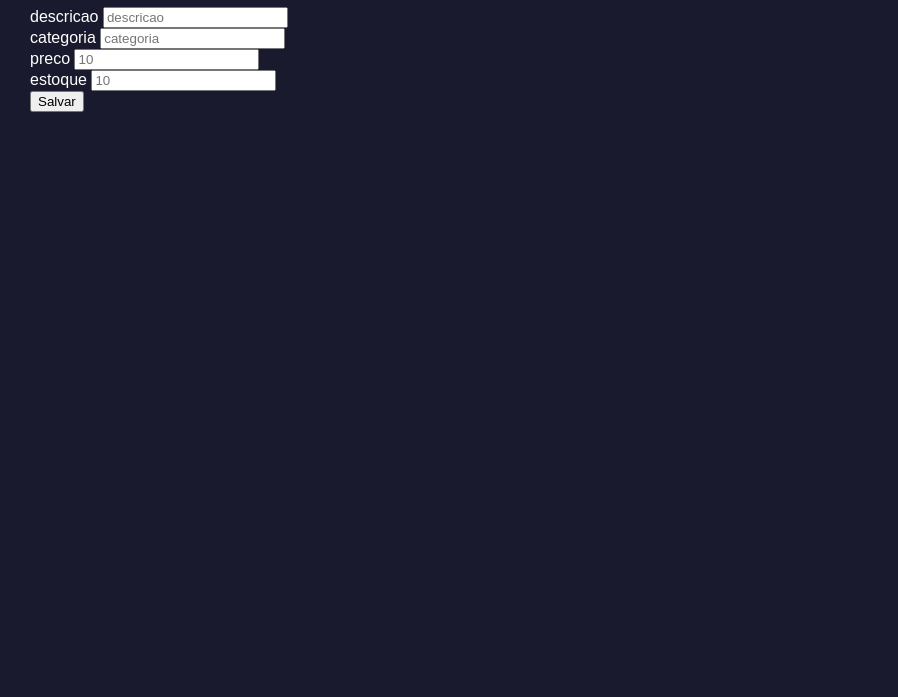
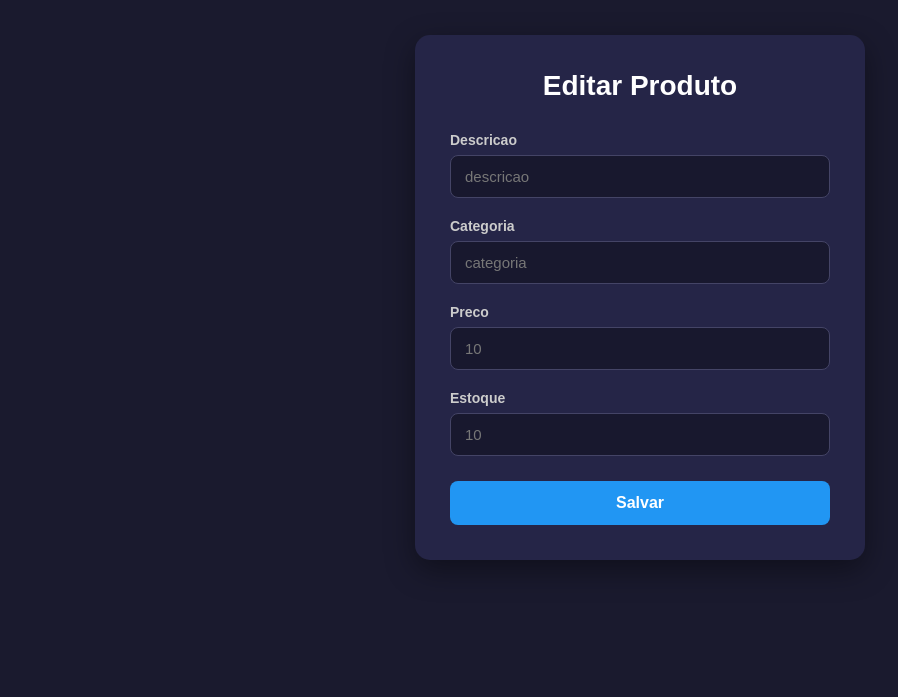
Before and after one commit to Gabriel-Assis26/FirstApiNode, a website: page public/editProduct.html in a window 1280 px wide. Shown: the part 103-800 px from the top of the page, without its empty margins (0-898 px from the left). Drawn offline with Linux system fonts and the light colour scheme; files whose address does not match are found by name.

Commit message:
style: end

```diff
--- /dev/null
+++ b/public/css/editStyle.css
@@ -0,0 +1,103 @@
+* {
+    margin: 0;
+    padding: 0;
+    box-sizing: border-box;
+}
+
+body {
+    min-height: 100vh;
+    display: flex;
+    justify-content: center;
+    align-items: center;
+
+    background: #1a1a2e;
+    font-family: Arial, Helvetica, sans-serif;
+    color: white;
+}
+
+#formProduct {
+    width: 450px;
+    padding: 35px;
+
+    background: #252547;
+    border-radius: 15px;
+
+    box-shadow: 0 10px 30px rgba(0, 0, 0, 0.4);
+
+    display: flex;
+    flex-direction: column;
+    gap: 20px;
+}
+
+#titulo {
+    text-align: center;
+    margin-bottom: 10px;
+
+    font-size: 28px;
+    color: #ffffff;
+}
+
+#formProduct div {
+    display: flex;
+    flex-direction: column;
+    gap: 7px;
+}
+
+#formProduct label {
+    font-size: 14px;
+    font-weight: bold;
+    color: #cccccc;
+}
+
+#formProduct input {
+    width: 100%;
+    padding: 12px 14px;
+
+    border: 1px solid #444466;
+    border-radius: 8px;
+
+    background: #18182e;
+    color: white;
+
+    font-size: 15px;
+
+    outline: none;
+    transition: 0.2s;
+}
+
+#formProduct input:focus {
+    border-color: #2196f3;
+    box-shadow: 0 0 0 2px rgba(33, 150, 243, 0.15);
+}
+
+#formProduct input::placeholder {
+    color: #777;
+}
+
+#btnSubmit {
+    width: 100%;
+    padding: 13px;
+
+    margin-top: 5px;
+
+    border: none;
+    border-radius: 8px;
+
+    background: #2196f3;
+    color: white;
+
+    font-size: 16px;
+    font-weight: bold;
+
+    cursor: pointer;
+    transition: 0.2s;
+}
+
+#btnSubmit:hover {
+    background: #1976d2;
+    transform: translateY(-2px);
+}
+
+#btnSubmit:active {
+    transform: translateY(0);
+}
--- a/public/css/style.css
+++ b/public/css/style.css
@@ -76,3 +76,22 @@
 .btn-put:hover {
     background: #1976d2;
 }
+
+#btnPost {
+    width: 100%;
+    padding: 13px;
+
+    margin-top: 5px;
+
+    border: none;
+    border-radius: 8px;
+
+    background: #2196f3;
+    color: white;
+
+    font-size: 16px;
+    font-weight: bold;
+
+    cursor: pointer;
+    transition: 0.2s;
+}
--- a/public/editProduct.html
+++ b/public/editProduct.html
@@ -5,13 +5,13 @@
     <meta http-equiv='X-UA-Compatible' content='IE=edge'>
     <title>First API</title>
     <meta name='viewport' content='width=device-width, initial-scale=1'>
-    <link rel='stylesheet' type='text/css' media='screen' href='/css/style.css'>
+    <link rel='stylesheet' type='text/css' media='screen' href='/css/editStyle.css'>
 </head>
 <body>
     <form id="formProduct">
         <h1 id="titulo">Editar Produto</h1>
         <div>
-            <label for="descricao">descricao</label>
+            <label for="descricao">Descricao</label>
             <input
             type="text"
             id="descricao"
@@ -21,7 +21,7 @@
             >
         </div>
         <div>
-            <label for="categoria">categoria</label>
+            <label for="categoria">Categoria</label>
             <input
             type="text"
             id="categoria"
@@ -31,7 +31,7 @@
             >
         </div>
         <div>
-            <label for="preco">preco</label>
+            <label for="preco">Preco</label>
             <input
             type="number"
             step="0.01"
@@ -42,7 +42,7 @@
             >
         </div>
         <div>
-            <label for="estoque">estoque</label>
+            <label for="estoque">Estoque</label>
             <input
             type="number"
             id="estoque"
```
